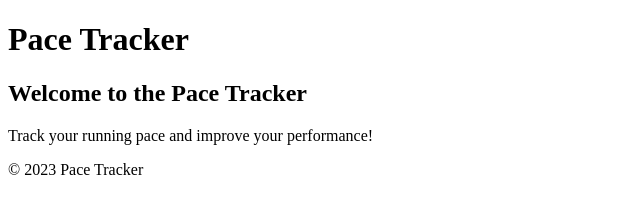
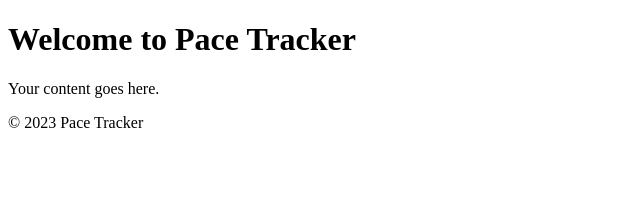
Before and after one commit to Mweingard/Pace-Tracker, a plain HTML site: page index.html in a window 1280 px wide. Shown: the whole page, without its empty margins (0-640 px from the left). Drawn offline with Linux system fonts and the light colour scheme.

Commit message:
test
html

```diff
--- a/index.html
+++ b/index.html
@@ -4,17 +4,14 @@
     <meta charset="UTF-8">
     <meta name="viewport" content="width=device-width, initial-scale=1.0">
     <title>Pace Tracker</title>
-    <link rel="stylesheet" href="style.css">
+    <link rel="stylesheet" href="styles.css">
 </head>
 <body>
     <header>
-        <h1>Pace Tracker</h1>
+        <h1>Welcome to Pace Tracker</h1>
     </header>
     <main>
-        <section>
-            <h2>Welcome to the Pace Tracker</h2>
-            <p>Track your running pace and improve your performance!</p>
-        </section>
+        <p>Your content goes here.</p>
     </main>
     <footer>
         <p>&copy; 2023 Pace Tracker</p>
```
Also changed, not shown: 1 other file.
